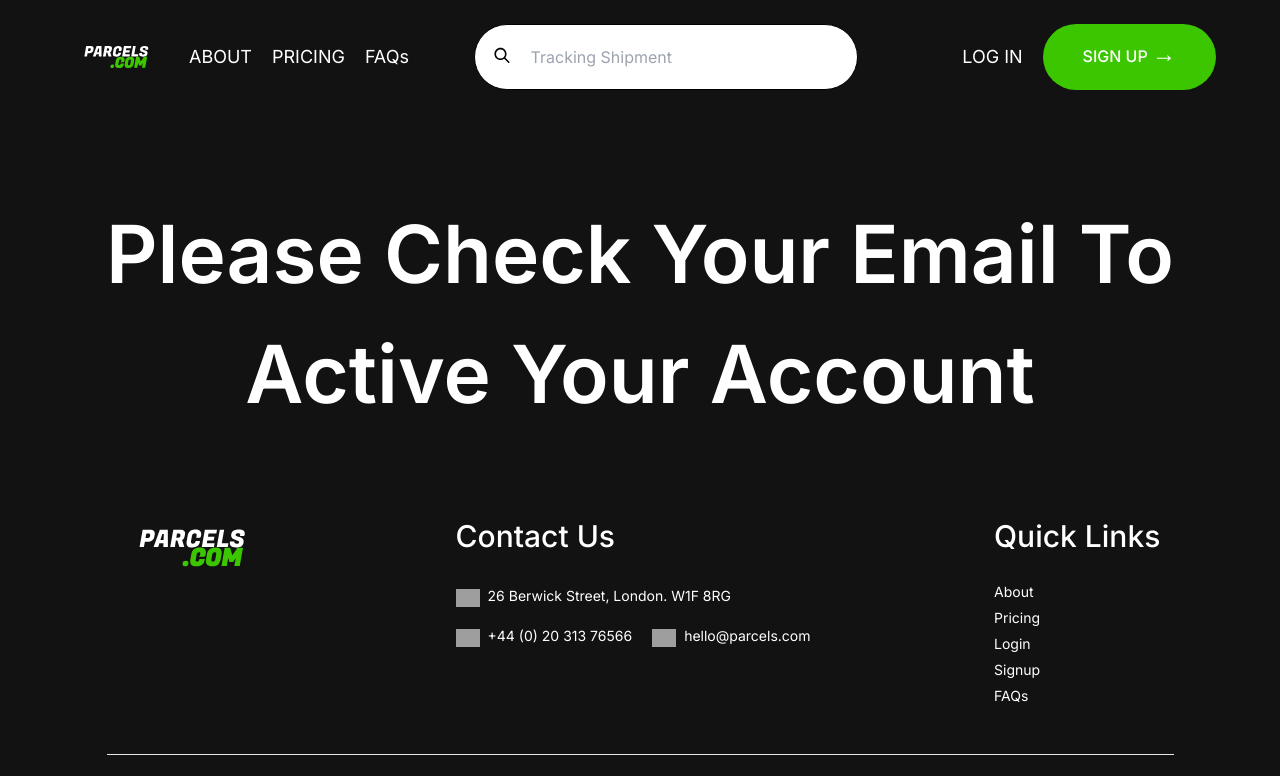
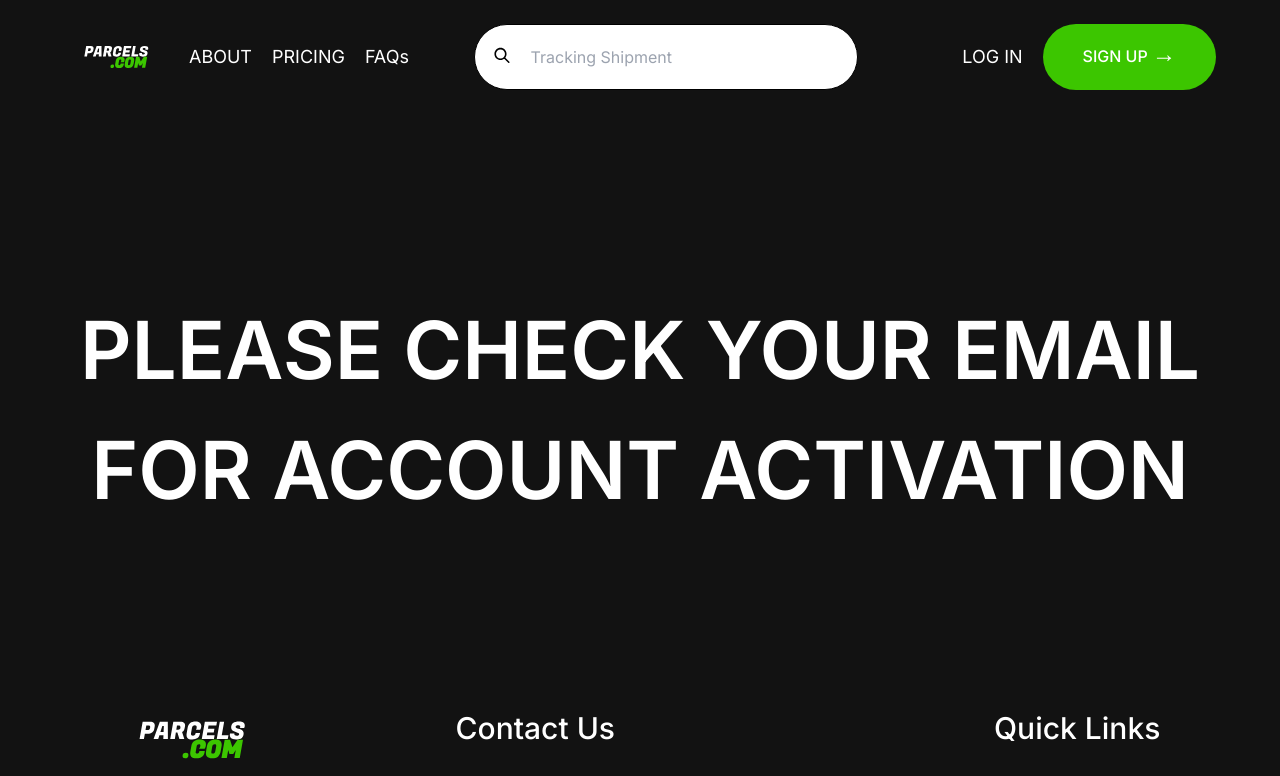
Before and after one commit to BigBoyz2314/parcels-nextjs, a Next.js app: page /success in a window 1280 px wide. Shown: the top 776 px of the page. Built offline with nearby package versions, Linux system fonts and the light colour scheme; no server answers; grey boxes are pictures that could not be loaded.

Commit message:
stripe changes

```diff
--- a/components/PayAsYouGo.jsx
+++ b/components/PayAsYouGo.jsx
@@ -52,7 +52,7 @@ const PayAsYouGo = () => {
                 </div>
                 <div className="justify-center items-center bg-lime-600 flex flex-col mt-5 px-16 py-5 rounded-[52.131px] max-md:max-w-full max-md:px-5">
                   <div className="flex items-stretch gap-2">
-                    <button onClick={(() => {checkout({lineItems:[{price:"price_1OQyOcHGDVzvQrZquB8SZJpV",quantity:1}]})})} className="text-white text-center text-base font-medium leading-6 grow whitespace-nowrap">
+                    <button onClick={(() => {checkout({lineItems:[{price:"price_1ORCf5HGDVzvQrZqJz9oQM37",quantity:1}]})})} className="text-white text-center text-base font-medium leading-6 grow whitespace-nowrap">
                       Get Started <span className="font-bold text-2xl/[0px]">&rarr;</span>
                     </button>
                   </div>
--- a/components/Success.jsx
+++ b/components/Success.jsx
@@ -14,8 +14,8 @@ function Success() {
       <div className="bg-neutral-900 flex w-full flex-col ">
         <Header/>
         <Script src="getdata.js"></Script>
-        <div className="flex flex-col items-stretch justify-center max-w-[1230px] self-center mt-20 px-5 max-md:mt-10 max-md:px-5">
-            <h1 className="text-white font-semibold text-center" style={{fontSize: "5em"}}>Please Check Your Email To Active Your Account</h1>
+        <div className="flex flex-col items-stretch justify-center max-w-[1230px] self-center mt-20 px-5 md:py-24 max-md:mt-10 max-md:px-5">
+            <h1 className="text-white font-semibold text-center" style={{fontSize: "5em"}}>PLEASE CHECK YOUR EMAIL FOR ACCOUNT ACTIVATION</h1>
         </div>
       </div>
       <Footer/>
```
Also changed, not shown: 1 other file (tests, documents, lock files or other folders).
